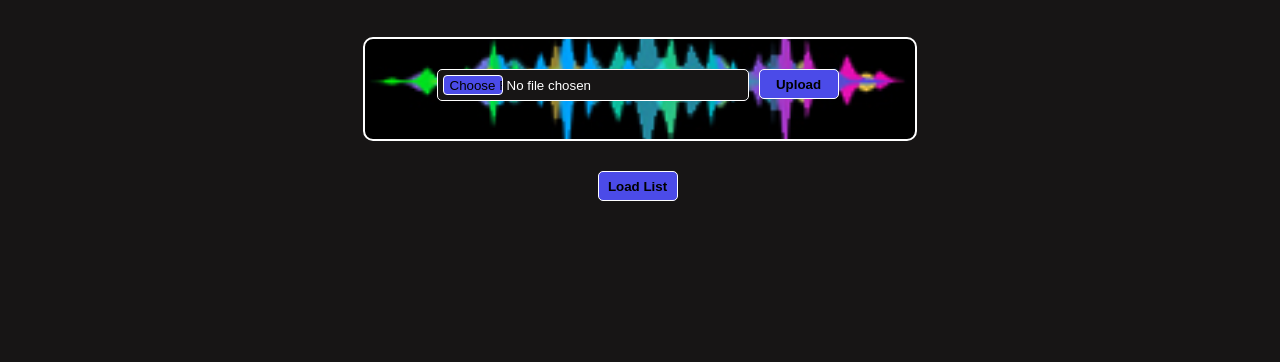
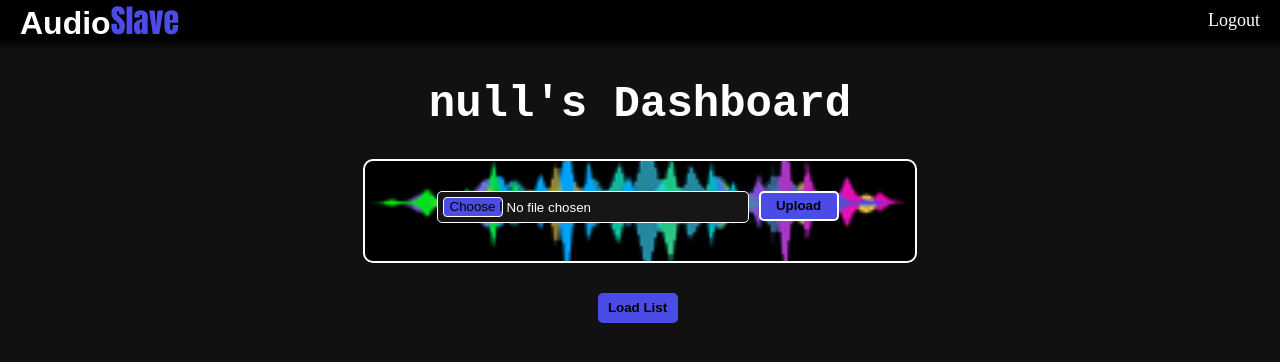
Before and after one commit to BloodLordSoth/AudioSlave, a website: page frontend/secure/dashboard.html in a window 1280 px wide. Drawn offline with Linux system fonts and the light colour scheme.

Commit message:
pushing header

```diff
--- a/frontend/logstyle.css
+++ b/frontend/logstyle.css
@@ -1,8 +1,31 @@
 body {
   display: flex;
   justify-content: center;
+  margin: 0 auto;
+  flex-direction: column;
+  background-color: #111;
+}
+#headbox {
+  display: flex;
+  justify-content: center;
   align-items: center;
-  background-color: rgb(23, 21, 21);
+  width: 100%;
+  height: 40px;
+  background: black;
+}
+#headbox h2 {
+  color: white;
+  font-size: 32px;
+  font-family: Arial;
+}
+#slave {
+  color: rgb(75, 75, 232);
+  font-family: impact;
+}
+#trail {
+  width: 100%;
+  height: 10px;
+  background: linear-gradient(to bottom, black, #111);
 }
 #box {
   display: flex;
@@ -23,12 +46,13 @@ button {
   height: 30px;
   background-color: rgb(75, 75, 232);
   font-weight: bold;
-  border: 2px solid white;
+  border: none;
   border-radius: 7px;
 }
 button:hover {
-  box-shadow: 0px 0px 15px rgba(87, 87, 196, 0.8);
+  box-shadow: 0px 0px 5px rgba(87, 87, 196, 0.8);
   background-color: rgb(44, 44, 218);
+  cursor: pointer;
 }
 #bg {
   top: 0;
--- a/frontend/secure/dashboard.html
+++ b/frontend/secure/dashboard.html
@@ -7,13 +7,19 @@
     <link rel="stylesheet" href="./styles.css" />
   </head>
   <body>
+    <div id="headbox">
+            <h2>Audio<span id="slave">Slave</span></h2>
+            <a onclick="logout()" href="#">Logout</a>
+        </div>
+    </header>
+    <div id="trail"></div>
     <div id="text"><h1 id="welcome"></h1></div>
     <form id="form">
       <div id="box">
         <img id="bg" src="../assets/audioslave.jpg" width="200" />
         <input type="file" id="input" />
         <!--  <input type="text" id="name" placeholder="Song Name"/> -->
-        <button type="submit">Upload</button>
+        <button id="subbtn" type="submit">Upload</button>
       </div>
       <div id="box-out">
         <div id="box-in"></div>
@@ -33,4 +39,4 @@
     <div id="box2"></div>
   </body>
 </html>
-<script src="./secure/index.js"></script>
+<script src="./index.js"></script>
--- a/frontend/secure/index.js
+++ b/frontend/secure/index.js
@@ -16,13 +16,26 @@ const token = localStorage.getItem("accessToken");
 const username = localStorage.getItem("username");
 welcome.textContent = `${username}'s Dashboard`;
 
-if (!token) {
-  window.alert("your session has expired");
-  localStorage.removeItem("accessToken");
-  window.location.href = "/";
+let sound = null;
+
+function logout(){
+    localStorage.removeItem("accessToken")
+    window.location.href = "http://localhost:4000/";
 }
 
-let sound = null;
+async function checkToken(){
+    const res = await fetch('/tokencheck', {
+        method: "GET",
+        headers: { "Authorization": `Bearer ${token}`}
+    })
+
+    if (!res.ok){
+       // logout()
+    }
+}
+setInterval(() => {
+    checkToken()
+}, 10000)
 
 async function submit() {
   const text = document.getElementById("update");
--- a/frontend/secure/styles.css
+++ b/frontend/secure/styles.css
@@ -1,9 +1,42 @@
 body {
   display: flex;
+  margin: 0 auto;
   justify-content: center;
   align-items: center;
   flex-direction: column;
-  background-color: rgb(23, 21, 21);
+  background-color: #111;
+}
+#headbox {
+  display: flex;
+  justify-content: space-between;
+  align-items: center;
+  width: 100%;
+  height: 40px;
+  background: black;
+}
+#headbox h2 {
+  margin-left: 20px;
+  color: white;
+  font-size: 32px;
+  font-family: Arial;
+}
+#headbox a {
+  text-decoration: none;
+  color: white;
+  font-size: 18px;
+  margin-right: 20px;
+}
+#headbox a:hover {
+  color: rgb(75, 75, 232);
+}
+#slave {
+  color: rgb(75, 75, 232);
+  font-family: impact;
+}
+#trail {
+  width: 100%;
+  height: 10px;
+  background: linear-gradient(to bottom, black, #111);
 }
 #box {
   width: 550px;
@@ -15,9 +48,6 @@ body {
   border-radius: 10px;
   position: relative;
   justify-content: center;
-}
-#box:hover {
-  box-shadow: 0px 0px 15px rgba(87, 87, 196, 0.8);
 }
 #bg {
   left: 0;
@@ -34,9 +64,12 @@ button {
   font-weight: bold;
   margin-top: 30px;
   margin-right: 5px;
-  border: 1px solid white;
+  border: none;
   background-color: rgb(75, 75, 232);
   border-radius: 5px;
+}
+#subbtn {
+  border: 2px solid white;
 }
 button#btn2 {
   display: "flex";
@@ -44,8 +77,9 @@ button#btn2 {
   align-items: center;
 }
 button:hover {
-  box-shadow: 0px 0px 15px rgba(87, 87, 196, 0.8);
+  box-shadow: 0px 0px 5px rgba(87, 87, 196, 0.8);
   background-color: rgb(44, 44, 218);
+  cursor: pointer;
 }
 #text {
   color: white;
```
Also changed, not shown: app.js (+12 -7 lines), frontend/index.html (+6 -0 lines), frontend/register.html (+7 -1 lines).
